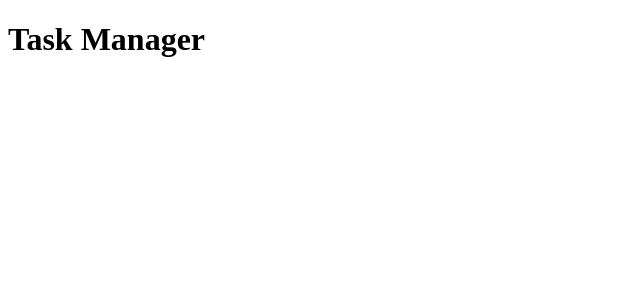
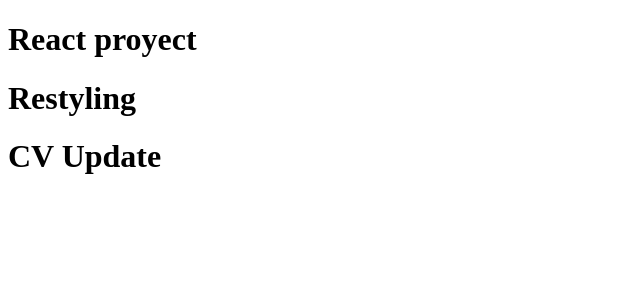
Before and after one commit to RazielGMoncayo/react-cert-journey, a React app in the folder frontend/: page / in a window 1280 px wide. Shown: the top 300 px of the page, without its empty margins (0-640 px from the left). Built offline with nearby package versions, Linux system fonts and the light colour scheme; the HTML template or start-up script is replaced by a standard one.

Commit message:
feat: first dumie task component with props done

```diff
--- a/frontend/src/App.jsx
+++ b/frontend/src/App.jsx
@@ -1,10 +1,12 @@
-import { useState } from 'react'
 import './App.css'
+import Task from './components/task'
 
 function App() {
   return (
     <>
-      <h1>Task Manager</h1>
+      <Task title="React proyect"/>
+      <Task title="Restyling"/>
+      <Task title="CV Update"/>
     </>
   )
 }
--- /dev/null
+++ b/frontend/src/components/Task.jsx
@@ -0,0 +1,4 @@
+
+export default function Task( { title } ) {
+    return <h1>{title}</h1>
+}
```
Also changed, not shown: 1 other file (tests, documents, lock files or other folders).
